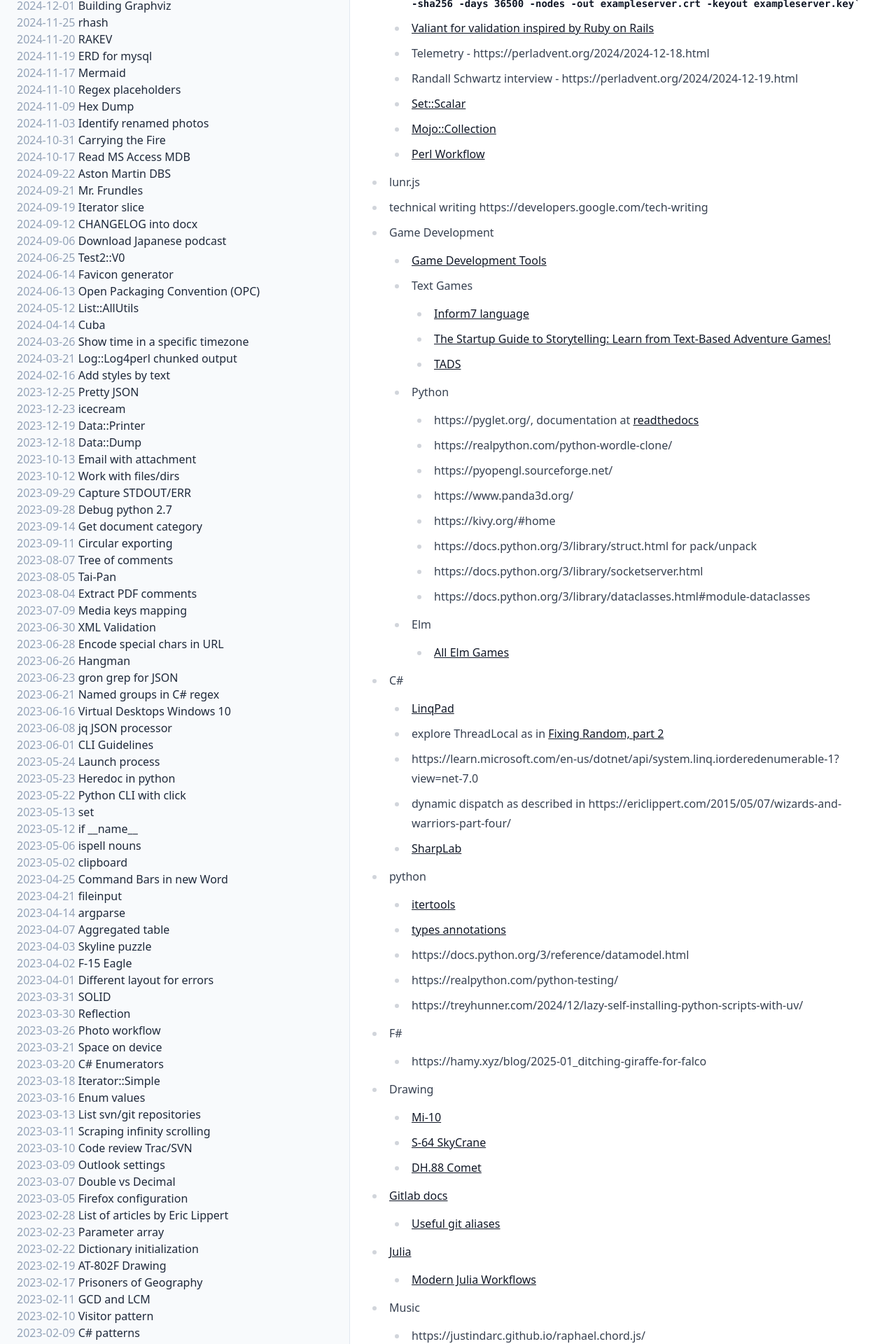
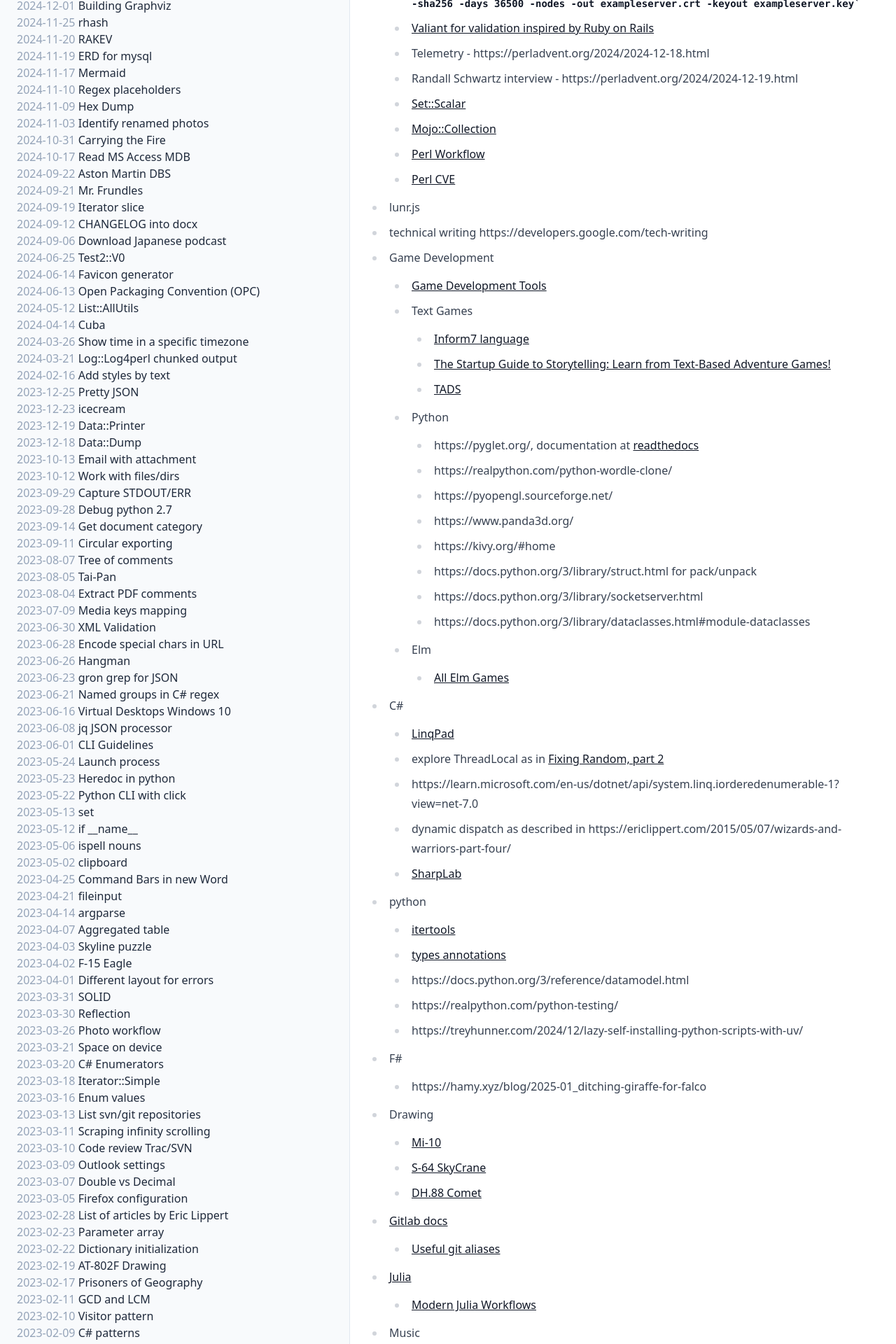
Before and after one commit to bvr/bvr.github.io, a Jekyll site: the page built from notes.md, in a window 1280 px wide. Shown: the part 522-2442 px from the top of the page at 70% size. Built offline with Jekyll 4.4.1, drawn with Linux system fonts in a browser that asks for light colours; our own code applies the rules of GitHub Pages for plain Markdown files.

Commit message:
LInk to perl CVE

```diff
--- a/notes.md
+++ b/notes.md
@@ -18,6 +18,7 @@
    - [Set::Scalar](https://metacpan.org/pod/Set::Scalar)
    - [Mojo::Collection](https://metacpan.org/pod/Mojo::Collection)
    - [Perl Workflow](https://github.com/perl-workflow/perl-workflow/tree/master/eg/ticket)
+   - [Perl CVE](https://theweeklychallenge.org/blog/cve-in-perl/)
  - lunr.js
  - technical writing https://developers.google.com/tech-writing
  - Game Development
```
